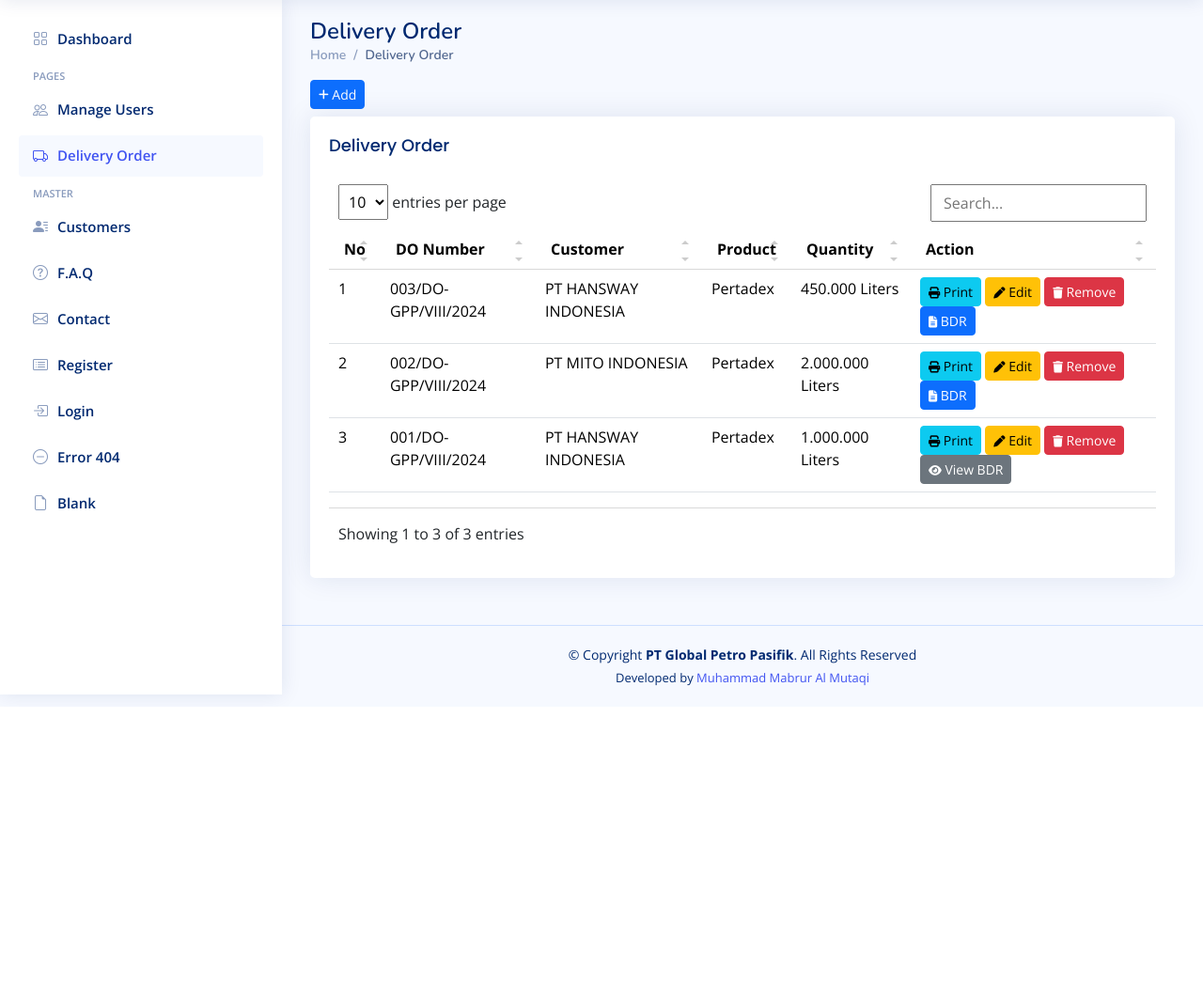
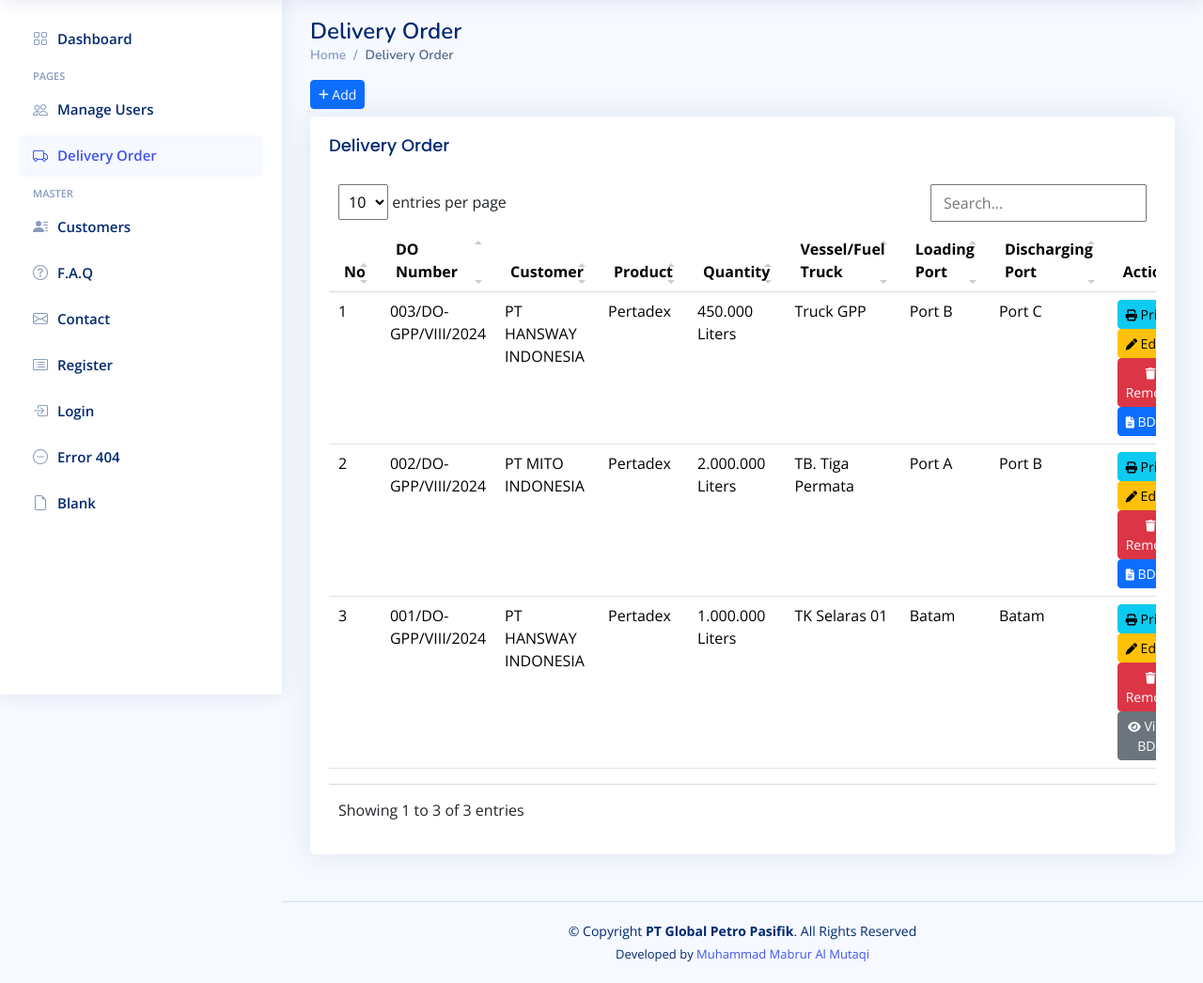
Before and after one commit to Mabrural/egppbunker, a PHP site: page /egppbunker/manage-delivery-order.php in a window 1280 px wide. Shown: the part 61-1107 px from the top of the page at 94% size. Before the commit the page ends 811 px from the top, so only its background shows below. Run offline with PHP 8.4, Linux system fonts and the light colour scheme; a user stored in the database is signed in; data comes from the database, SQL or seed files in the repository; some libraries are stand-ins or nearby versions.

Commit message:
perbaikan edit delivery.php agar DO Number bisa diedit custom sesuai keinginan, serta memunculkan beberapa kolom di manage-delivery-order.php

```diff
--- a/edit-delivery.php
+++ b/edit-delivery.php
@@ -176,7 +176,7 @@ if (!isset($_SESSION["login"])) {
                         <div class="col-lg-4 col-md-4 col-sm-12">
                             <div class="mb-2">
                                 <label for="do_number" class="form-label">Delivery Order No <span id="x">*</span></label>
-                                <input type="text" class="form-control" name="do_number" id="do_number" value="<?= $delivery['do_number']?>" required readonly>
+                                <input type="text" class="form-control" name="do_number" id="do_number" value="<?= $delivery['do_number']?>" required>
                             </div>
                         </div>
                         <div class="col-lg-4 col-md-4 col-sm-12">
--- a/koneksi.php
+++ b/koneksi.php
@@ -314,7 +314,7 @@ function tambahDelivery($data) {
     $do_date = !empty($data["do_date"]) ? htmlspecialchars($data["do_date"]) : NULL; // Set to NULL if empty
     $customer_id = htmlspecialchars($data["customer_id"]);
     $product = htmlspecialchars($data["product"]);
-    $armada = htmlspecialchars($data["armada"]);
+    $armada = mysqli_real_escape_string($koneksi, $data["armada"]);
     $quantity = htmlspecialchars($data["quantity"]);
     $driver = htmlspecialchars($data["driver"]);
     $departure_time = htmlspecialchars($data["departure_time"]);
--- a/manage-delivery-order.php
+++ b/manage-delivery-order.php
@@ -63,6 +63,9 @@ if (!isset($_SESSION["login"])) {
                         <th>Customer</th>
                         <th>Product</th>
                         <th>Quantity</th>
+                        <th>Vessel/Fuel Truck</th>
+                        <th>Loading Port</th>
+                        <th>Discharging Port</th>
                         <th>Action</th>
                       </tr>
                     </thead>
@@ -88,6 +91,9 @@ if (!isset($_SESSION["login"])) {
                         <td><?= $data['customer_name']?></td>
                         <td><?= $data['product']?></td>
                         <td><?= number_format($data['quantity'], 0, ',', '.') ?> Liters</td>
+                        <td><?= $data['armada']?></td>
+                        <td><?= $data['loading_port']?></td>
+                        <td><?= $data['discharging_port']?></td>
                         <td>
                           <a href="#" class="btn btn-info btn-sm" onclick="printContent(<?= $data['id_do']?>);"><i class="fa fa-print fa-sm"></i> Print</a>
                           <a href="edit-delivery.php?id_do=<?= $data['id_do']?>" class="btn btn-warning btn-sm"><i class="fa fa-pen fa-sm"></i> Edit</a>
```
